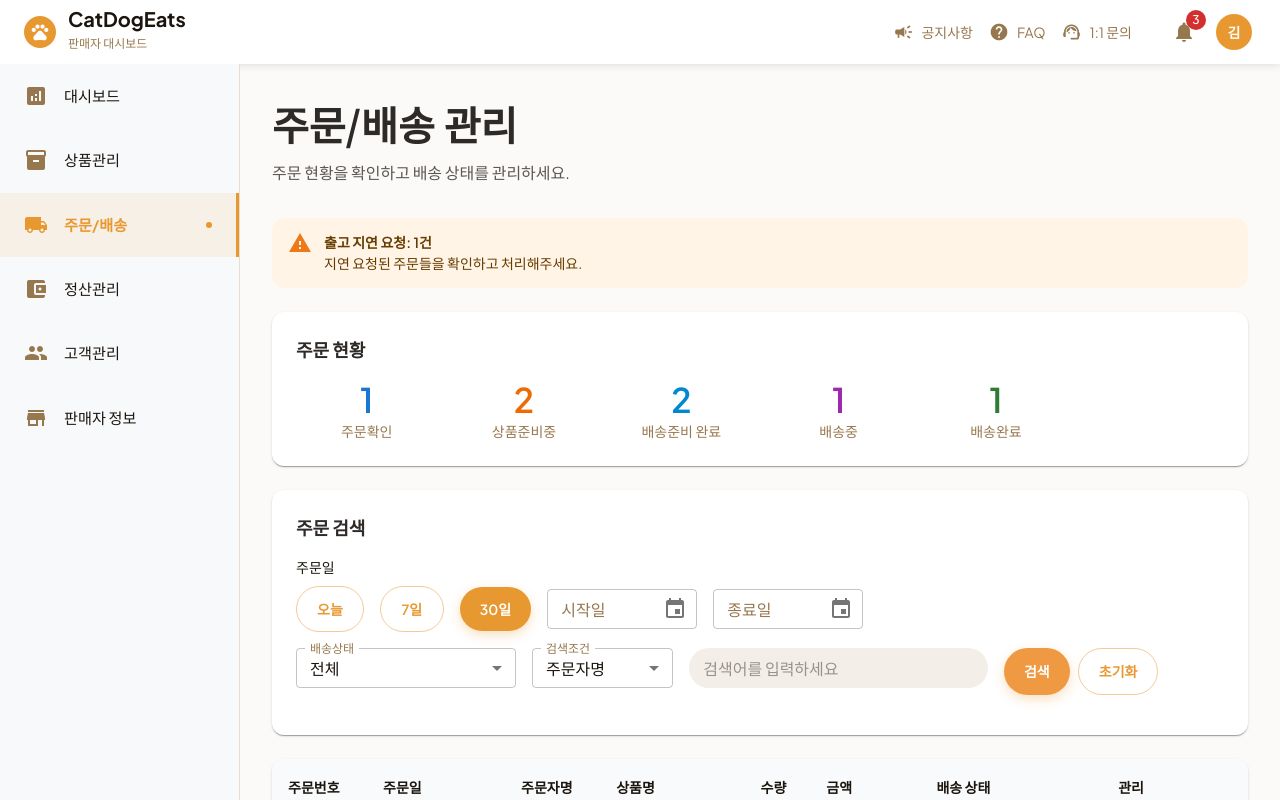
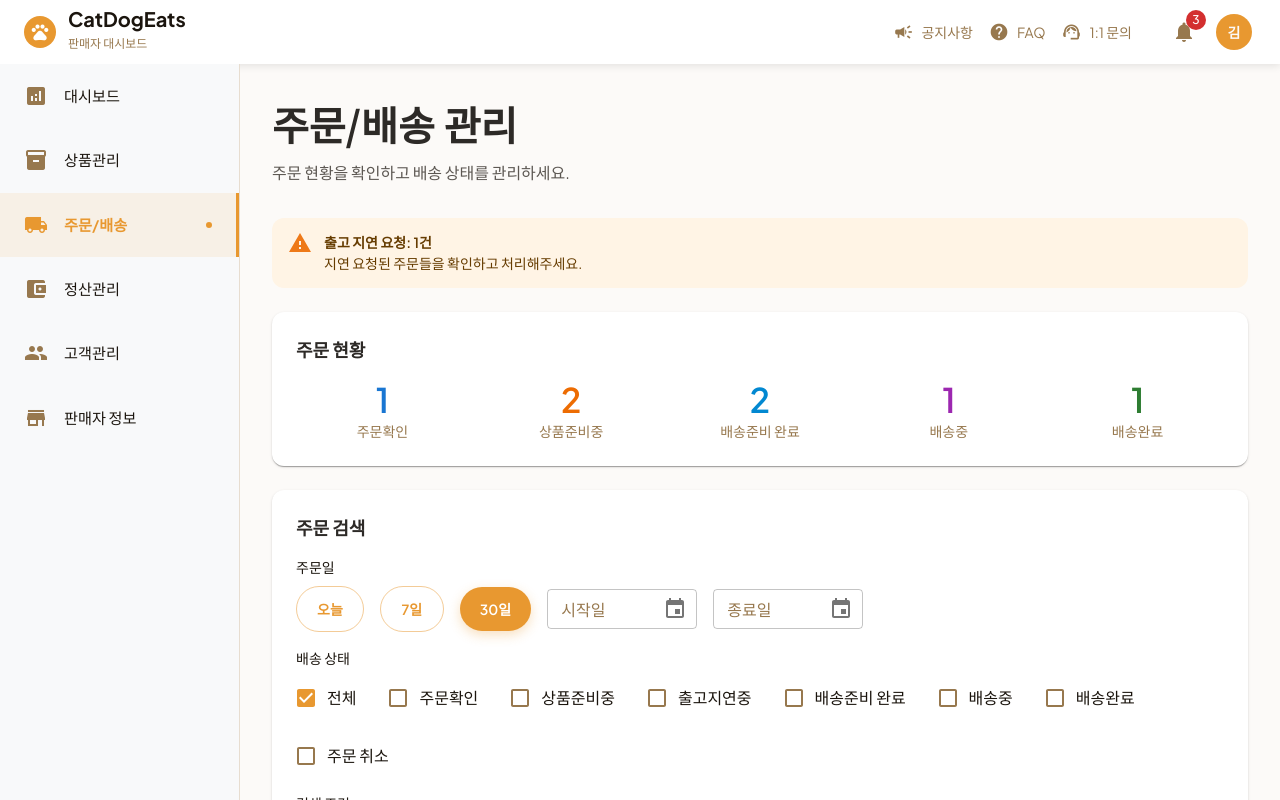
Before and after one commit to prgrms-aibe-devcourse/AIBE1-final-Team05-Frontend-prototype, a React (Vite) app: page /seller/orders in a window 1280 px wide. Built offline with nearby package versions, Linux system fonts and the light colour scheme.

Commit message:
fix: 주문/배송관리 개선작업중 오류 수정

```diff
--- a/src/components/OrderManagement/components/OrderShippingManagement.tsx
+++ b/src/components/OrderManagement/components/OrderShippingManagement.tsx
@@ -28,7 +28,6 @@ import {
   Snackbar,
   FormControlLabel,
   Checkbox,
-  SelectChangeEvent,
 } from "@mui/material";
 import { Warning as WarningIcon } from "@mui/icons-material";
 import { DatePicker } from "@mui/x-date-pickers/DatePicker";
@@ -39,7 +38,7 @@ import {
   Order,
   OrderFilter,
   OrderSummary,
-  ShippingStatus,
+  SearchCondition,
 } from "../types/order.types";
 
 // 개편된 목업 데이터 (구매자 주소 추가, 상태 변경)
@@ -149,7 +148,7 @@ const mockOrders: Order[] = [
 
 // 개편된 배송 상태별 색상 정의
 const statusColorMap: Record<
-  ShippingStatus | "order_cancelled" | "delay_requested",
+  string,
   {
     label: string;
     color: "primary" | "warning" | "info" | "secondary" | "success" | "error";
@@ -171,7 +170,7 @@ const OrderShippingManagement: React.FC = () => {
     dateRange: "30days",
     startDate: "",
     endDate: "",
-    shippingStatus: "all",
+    shippingStatus: ["all"], // 배열로 변경
     searchCondition: "customer_name",
     searchKeyword: "",
     directShippingOnly: false,
@@ -183,8 +182,7 @@ const OrderShippingManagement: React.FC = () => {
   // 상태 편집 관련 상태
   const [statusEditDialog, setStatusEditDialog] = useState(false);
   const [selectedOrder, setSelectedOrder] = useState<Order | null>(null);
-  const [newStatus, setNewStatus] =
-    useState<ShippingStatus>("payment_completed");
+  const [newStatus, setNewStatus] = useState<string>("payment_completed");
   const [trackingNumber, setTrackingNumber] = useState("");
   const [shippingCompany, setShippingCompany] = useState("");
   const [isDelayRequested, setIsDelayRequested] = useState(false);
@@ -256,25 +254,38 @@ const OrderShippingManagement: React.FC = () => {
       .length;
   }, [orders]);
 
-  // 이벤트 핸들러들
-  const handleFilterChange =
-    (field: keyof OrderFilter) =>
-    (event: SelectChangeEvent<string | boolean>) => {
-      const value = event.target.value;
-      setFilter((prev: OrderFilter) => ({
+  // 배송상태 체크박스 다중 선택 핸들러
+  const handleShippingStatusChange = (value: string) => {
+    setFilter((prev) => {
+      let newShippingStatus = [...prev.shippingStatus];
+
+      if (value === "all") {
+        // "전체" 선택 시 모든 선택 해제
+        newShippingStatus = ["all"];
+      } else {
+        // "전체"가 선택되어 있다면 제거
+        if (newShippingStatus.includes("all")) {
+          newShippingStatus = newShippingStatus.filter((s) => s !== "all");
+        }
+
+        // 해당 값이 이미 선택되어 있다면 제거, 없다면 추가
+        if (newShippingStatus.includes(value)) {
+          newShippingStatus = newShippingStatus.filter((s) => s !== value);
+        } else {
+          newShippingStatus.push(value);
+        }
+
+        // 아무것도 선택되지 않았다면 "전체" 선택
+        if (newShippingStatus.length === 0) {
+          newShippingStatus = ["all"];
+        }
+      }
+
+      return {
         ...prev,
-        [field]: value,
-      }));
+        shippingStatus: newShippingStatus,
       };
-
-  const handleTextFieldChange =
-    (field: keyof OrderFilter) =>
-    (event: React.ChangeEvent<HTMLInputElement>) => {
-      const value = event.target.value;
-      setFilter((prev: OrderFilter) => ({
-        ...prev,
-        [field]: value,
-      }));
+    });
   };
 
   const handleDateRangeClick = (range: "today" | "7days" | "30days") => {
@@ -324,7 +335,7 @@ const OrderShippingManagement: React.FC = () => {
         setDelayReason(order.delayReason || "");
       } else {
         // 일반 주문인 경우
-        setNewStatus(order.shippingStatus as ShippingStatus);
+        setNewStatus(order.shippingStatus);
         setIsDelayRequested(false);
         setDelayReason("");
       }
@@ -406,7 +417,7 @@ const OrderShippingManagement: React.FC = () => {
       dateRange: "30days",
       startDate: "",
       endDate: "",
-      shippingStatus: "all",
+      shippingStatus: ["all"], // 배열로 변경
       searchCondition: "customer_name",
       searchKeyword: "",
       directShippingOnly: false,
@@ -415,10 +426,11 @@ const OrderShippingManagement: React.FC = () => {
     setEndDate(null);
   };
 
-  const getStatusChip = (
-    status: ShippingStatus | "order_cancelled" | "delay_requested"
-  ) => {
-    const statusConfig = statusColorMap[status];
+  const getStatusChip = (status: string) => {
+    const statusConfig = statusColorMap[status] || {
+      label: status,
+      color: "default" as const,
+    };
     return (
       <Chip
         label={statusConfig.label}
@@ -431,10 +443,10 @@ const OrderShippingManagement: React.FC = () => {
 
   // 필터링된 주문 목록
   const filteredOrders = orders.filter((order) => {
-    // 배송 상태 필터
+    // 배송 상태 필터 (다중 선택 지원)
     if (
-      filter.shippingStatus !== "all" &&
-      order.shippingStatus !== filter.shippingStatus
+      !filter.shippingStatus.includes("all") &&
+      !filter.shippingStatus.includes(order.shippingStatus)
     ) {
       return false;
     }
@@ -510,7 +522,7 @@ const OrderShippingManagement: React.FC = () => {
             주문 현황
           </Typography>
           <Grid container spacing={2}>
-            <Grid size={{ xs: 6, md: 2 }}>
+            <Grid size={{ xs: 6, md: 2.4 }}>
               <Box sx={{ textAlign: "center" }}>
                 <Typography
                   variant="h4"
@@ -523,7 +535,7 @@ const OrderShippingManagement: React.FC = () => {
                 </Typography>
               </Box>
             </Grid>
-            <Grid size={{ xs: 6, md: 2 }}>
+            <Grid size={{ xs: 6, md: 2.4 }}>
               <Box sx={{ textAlign: "center" }}>
                 <Typography
                   variant="h4"
@@ -536,7 +548,7 @@ const OrderShippingManagement: React.FC = () => {
                 </Typography>
               </Box>
             </Grid>
-            <Grid size={{ xs: 6, md: 2 }}>
+            <Grid size={{ xs: 6, md: 2.4 }}>
               <Box sx={{ textAlign: "center" }}>
                 <Typography
                   variant="h4"
@@ -549,7 +561,7 @@ const OrderShippingManagement: React.FC = () => {
                 </Typography>
               </Box>
             </Grid>
-            <Grid size={{ xs: 6, md: 2 }}>
+            <Grid size={{ xs: 6, md: 2.4 }}>
               <Box sx={{ textAlign: "center" }}>
                 <Typography
                   variant="h4"
@@ -562,7 +574,7 @@ const OrderShippingManagement: React.FC = () => {
                 </Typography>
               </Box>
             </Grid>
-            <Grid size={{ xs: 6, md: 2 }}>
+            <Grid size={{ xs: 6, md: 2.4 }}>
               <Box sx={{ textAlign: "center" }}>
                 <Typography
                   variant="h4"
@@ -578,7 +590,7 @@ const OrderShippingManagement: React.FC = () => {
           </Grid>
         </Paper>
 
-        {/* 개편된 검색 영역 */}
+        {/* 기존 방식으로 복원된 검색 영역 */}
         <Paper sx={{ p: 3, mb: 3, borderRadius: 3 }}>
           <Typography
             variant="h6"
@@ -642,70 +654,99 @@ const OrderShippingManagement: React.FC = () => {
             </Box>
           </Box>
 
-          {/* 둘째 줄: 배송상태와 검색 */}
-          <Grid container spacing={2} sx={{ mb: 2 }}>
-            <Grid size={{ xs: 12, md: 3 }}>
-              <FormControl fullWidth size="small">
-                <InputLabel>배송상태</InputLabel>
-                <Select
-                  value={filter.shippingStatus}
-                  onChange={handleFilterChange("shippingStatus")}
-                  label="배송상태"
+          {/* 둘째 줄: 배송상태 (개편된 상태들로 수정) */}
+          <Box sx={{ mb: 2 }}>
+            <Typography variant="body2" sx={{ mb: 1, fontWeight: 500 }}>
+              배송 상태
+            </Typography>
+            <Box
+              sx={{
+                display: "flex",
+                alignItems: "center",
+                gap: 2,
+                flexWrap: "wrap",
+              }}
             >
-                  <MenuItem value="all">전체</MenuItem>
-                  <MenuItem value="payment_completed">주문확인</MenuItem>
-                  <MenuItem value="preparing">상품준비중</MenuItem>
-                  <MenuItem value="delay_requested">출고지연중</MenuItem>
-                  <MenuItem value="ready_for_delivery">배송준비 완료</MenuItem>
-                  <MenuItem value="in_transit">배송중</MenuItem>
-                  <MenuItem value="delivered">배송완료</MenuItem>
-                  <MenuItem value="order_cancelled">주문 취소</MenuItem>
-                </Select>
-              </FormControl>
-            </Grid>
-            <Grid size={{ xs: 12, md: 2 }}>
-              <FormControl fullWidth size="small">
-                <InputLabel>검색조건</InputLabel>
+              {[
+                { value: "all", label: "전체" },
+                { value: "payment_completed", label: "주문확인" },
+                { value: "preparing", label: "상품준비중" },
+                { value: "delay_requested", label: "출고지연중" },
+                { value: "ready_for_delivery", label: "배송준비 완료" },
+                { value: "in_transit", label: "배송중" },
+                { value: "delivered", label: "배송완료" },
+                { value: "order_cancelled", label: "주문 취소" },
+              ].map(({ value, label }) => (
+                <FormControlLabel
+                  key={value}
+                  control={
+                    <Checkbox
+                      checked={filter.shippingStatus.includes(value)}
+                      onChange={() => handleShippingStatusChange(value)}
+                      value={value}
+                    />
+                  }
+                  label={label}
+                />
+              ))}
+            </Box>
+          </Box>
+
+          {/* 셋째 줄: 검색 조건 */}
+          <Box sx={{ mb: 2 }}>
+            <Typography variant="body2" sx={{ mb: 1, fontWeight: 500 }}>
+              검색 조건
+            </Typography>
+            <Box
+              sx={{
+                display: "flex",
+                alignItems: "center",
+                gap: 2,
+                flexWrap: "wrap",
+              }}
+            >
+              <FormControl size="small" sx={{ minWidth: 120 }}>
                 <Select
                   value={filter.searchCondition}
-                  onChange={handleFilterChange("searchCondition")}
-                  label="검색조건"
+                  onChange={(e) =>
+                    setFilter((prev) => ({
+                      ...prev,
+                      searchCondition: e.target.value as SearchCondition,
+                    }))
+                  }
                 >
                   <MenuItem value="customer_name">주문자명</MenuItem>
                   <MenuItem value="order_number">주문번호</MenuItem>
                   <MenuItem value="product_name">상품명</MenuItem>
                 </Select>
               </FormControl>
-            </Grid>
-            <Grid size={{ xs: 12, md: 4 }}>
               <TextField
-                fullWidth
                 size="small"
                 placeholder="검색어를 입력하세요"
                 value={filter.searchKeyword}
-                onChange={handleTextFieldChange("searchKeyword")}
+                onChange={(e) =>
+                  setFilter((prev) => ({
+                    ...prev,
+                    searchKeyword: e.target.value,
+                  }))
+                }
+                sx={{ minWidth: 250 }}
               />
-            </Grid>
-            <Grid size={{ xs: 12, md: 3 }}>
-              <Box sx={{ display: "flex", gap: 1 }}>
+            </Box>
+          </Box>
+
+          {/* 하단 버튼 (검색 버튼 제거, 초기화만 유지) */}
+          <Box
+            sx={{ display: "flex", justifyContent: "flex-end", gap: 1, mt: 2 }}
+          >
             <Button
-                  variant="contained"
-                  sx={{
-                    backgroundColor: "#ef9942",
-                    "&:hover": { backgroundColor: "#e08830" },
-                  }}
-                  onClick={() => {
-                    // 검색 실행 (필터링은 실시간으로 적용됨)
-                  }}
+              variant="outlined"
+              onClick={handleResetFilters}
+              sx={{ textTransform: "none" }}
             >
-                  검색
-                </Button>
-                <Button variant="outlined" onClick={handleResetFilters}>
               초기화
             </Button>
           </Box>
-            </Grid>
-          </Grid>
         </Paper>
 
         {/* 주문 목록 테이블 */}
@@ -853,7 +894,7 @@ const OrderShippingManagement: React.FC = () => {
                   <Select
                     value={newStatus}
                     onChange={(e) => {
-                      setNewStatus(e.target.value as ShippingStatus);
+                      setNewStatus(e.target.value);
                       // 상품준비중이 아닌 상태로 변경하면 출고 지연 요청 해제
                       if (e.target.value !== "preparing") {
                         setIsDelayRequested(false);
--- a/src/components/OrderManagement/types/order.types.ts
+++ b/src/components/OrderManagement/types/order.types.ts
@@ -8,7 +8,7 @@ export interface Order {
   productName: string;
   quantity: number;
   amount: number;
-  shippingStatus: ShippingStatus | "order_cancelled" | "delay_requested";
+  shippingStatus: string; // 단순화된 타입
   customerPhone?: string;
   shippingAddress: string; // 필수 필드로 변경 (모든 주문에 주소 포함)
   trackingNumber?: string;
@@ -31,13 +31,6 @@ export interface UrgentTasks {
   longTermUndelivered: number;
 }
 
-export type ShippingStatus =
-  | "payment_completed" // 주문확인
-  | "preparing" // 상품준비중
-  | "ready_for_delivery" // 배송준비 완료 (기존 ready_to_ship + shipping 통합)
-  | "in_transit" // 배송중
-  | "delivered"; // 배송완료
-
 export type DateRange = "today" | "7days" | "30days" | "custom";
 
 export type SearchCondition =
@@ -50,11 +43,7 @@ export interface OrderFilter {
   dateRange: DateRange;
   startDate?: string;
   endDate?: string;
-  shippingStatus:
-    | ShippingStatus
-    | "all"
-    | "order_cancelled"
-    | "delay_requested";
+  shippingStatus: string[]; // 단순화된 타입
   searchCondition: SearchCondition;
   searchKeyword: string;
   directShippingOnly: boolean;
```
Lines whose indentation alone changed are shown as unchanged.
